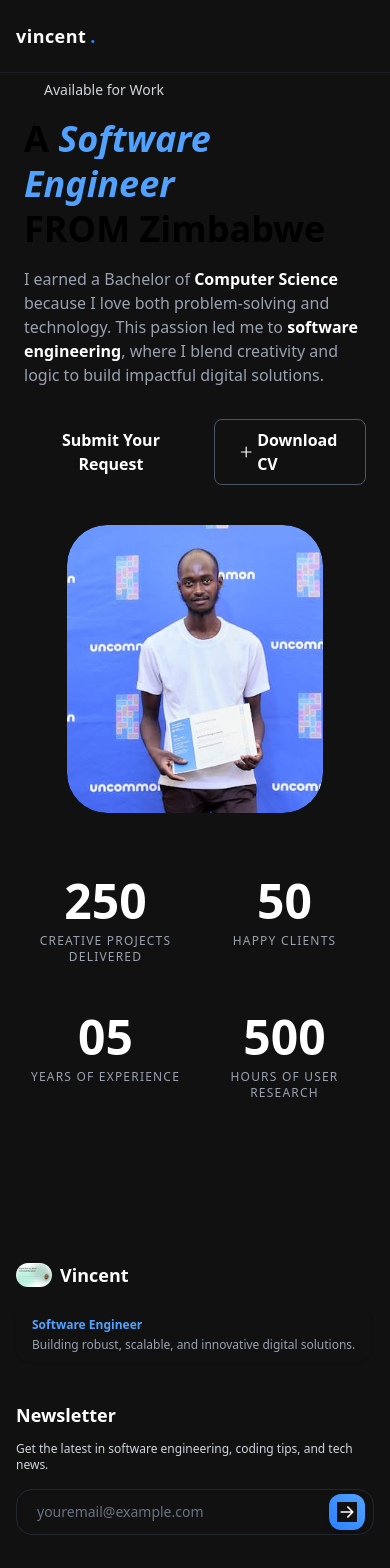
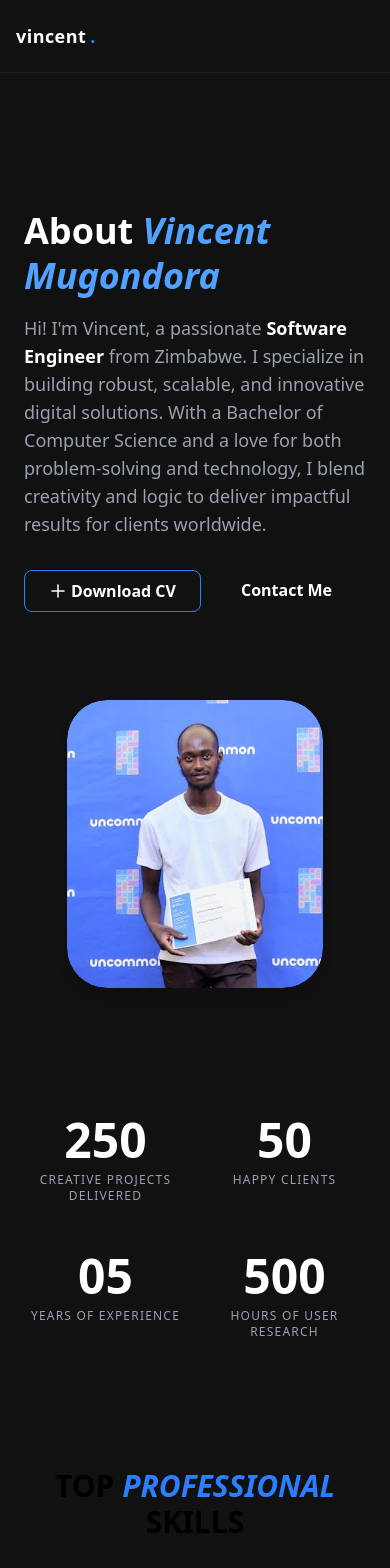
Before and after one commit to VincentMugondora/my_portfolio, a Next.js app: page /about in a window 390 px wide. Shown: the top 1568 px of the page. Built offline with nearby package versions, Linux system fonts and the light colour scheme.

Commit message:
Revamp About page: update layout and content to enhance user engagement, including a new profile section, skills showcase, and services offered. Replace Hero component with Navbar and integrate additional sections for a comprehensive overview.

```diff
--- a/src/pages/about/index.tsx
+++ b/src/pages/about/index.tsx
@@ -1,14 +1,66 @@
-import Navbar from '@/components/Hero'
+import Navbar from '@/components/Navbar'
 import React from 'react'
 import Stats from '@/components/Stats'
+import TopSkills from '@/components/TopSkills'
+import ExperiencedServices from '@/components/ExperiencedServices'
+import Footer from '@/components/Footer'
+import Image from 'next/image'
 
-function index() {
+function AboutPage() {
   return (
-    <div className='bg-[#111111]'>
-        <Navbar />
-        <Stats />
+    <div className="bg-[#111111] min-h-screen flex flex-col">
+      <Navbar />
+      {/* Hero/About Section */}
+      <section className="flex flex-col md:flex-row items-center justify-between max-w-6xl mx-auto w-full px-6 md:px-0 pt-32 pb-16 gap-12">
+        {/* Left: Profile & Bio */}
+        <div className="flex-1 flex flex-col items-start justify-center max-w-xl">
+          <h1 className="text-4xl md:text-5xl font-extrabold mb-4 leading-tight text-white">
+            About <span className="text-blue-400 italic font-bold">Vincent Mugondora</span>
+          </h1>
+          <p className="text-gray-400 mb-6 text-lg">
+            Hi! I'm Vincent, a passionate <span className="text-white font-semibold">Software Engineer</span> from Zimbabwe. I specialize in building robust, scalable, and innovative digital solutions. With a Bachelor of Computer Science and a love for both problem-solving and technology, I blend creativity and logic to deliver impactful results for clients worldwide.
+          </p>
+          <div className="flex space-x-4 mt-2">
+            <a
+              href="/Vincent_Mugondora_CV.docx"
+              download
+              className="border border-blue-500 hover:bg-blue-600 text-white px-6 py-2 rounded-lg font-semibold flex items-center space-x-2 transition-colors duration-200"
+            >
+              <svg width="18" height="18" fill="none" viewBox="0 0 24 24" stroke="currentColor" className="inline-block mr-1"><path strokeLinecap="round" strokeLinejoin="round" strokeWidth={2} d="M12 4v16m8-8H4" /></svg>
+              <span>Download CV</span>
+            </a>
+            <a
+              href="mailto:vincentmugondora@gmail.com"
+              className="bg-blue-600 hover:bg-blue-700 text-white px-6 py-2 rounded-lg font-semibold transition-colors duration-200"
+            >
+              Contact Me
+            </a>
+          </div>
+        </div>
+        {/* Right: Profile Image */}
+        <div className="flex-1 flex justify-center md:justify-end mt-10 md:mt-0">
+          <div className="relative w-64 h-72 rounded-[2.5rem] bg-blue-700/30 flex items-center justify-center overflow-hidden shadow-lg">
+            <Image
+              src="/person.jpg"
+              alt="Vincent Mugondora"
+              width={260}
+              height={320}
+              className="object-cover w-full h-full rounded-[2.5rem]"
+              priority
+            />
+          </div>
+        </div>
+      </section>
+      {/* Stats Section */}
+      <Stats />
+      {/* Top Skills Section */}
+      <TopSkills />
+      {/* Experienced Services Section */}
+      <ExperiencedServices />
+      {/* Footer */}
+      {/* <Footer /> */}
     </div>
   )
 }
 
-export default index
+export default AboutPage
```
